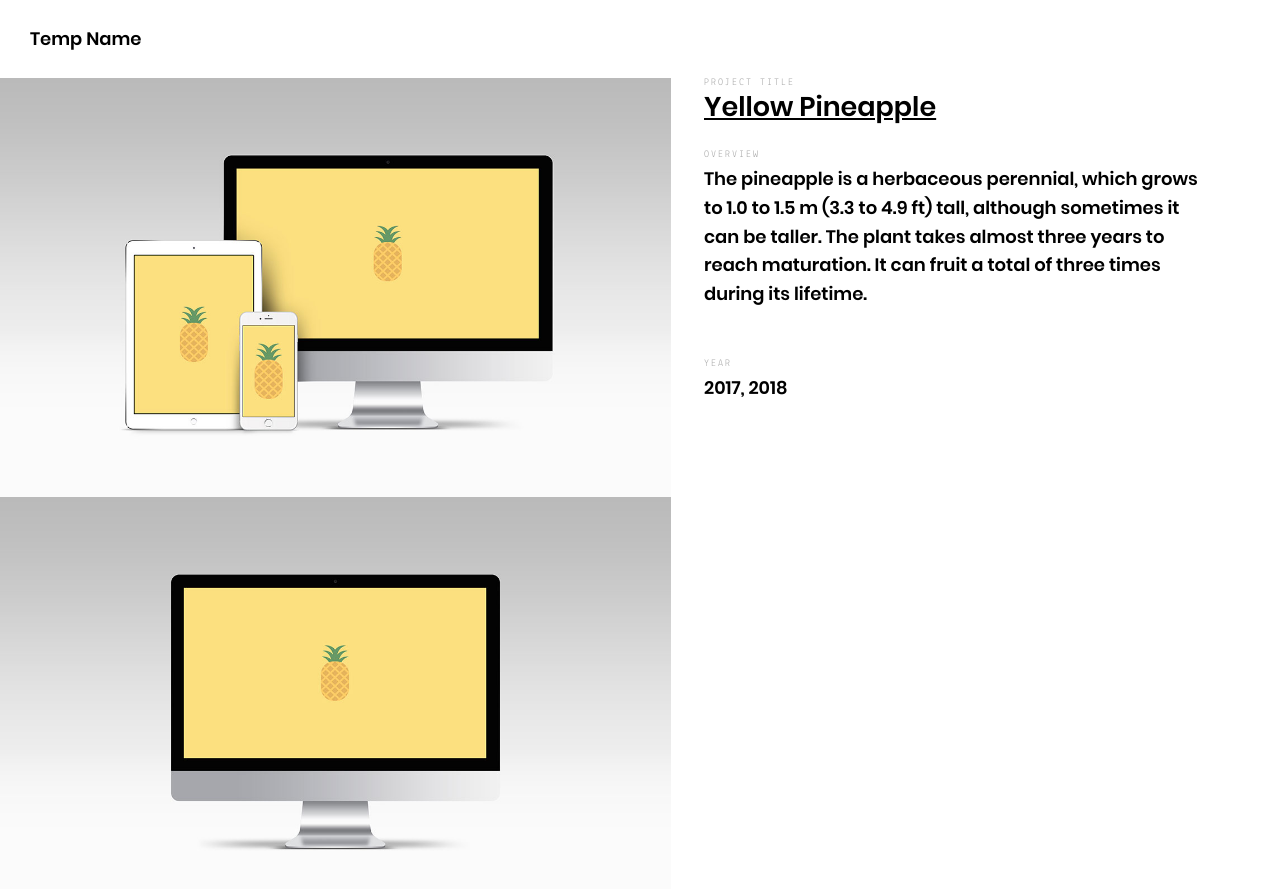
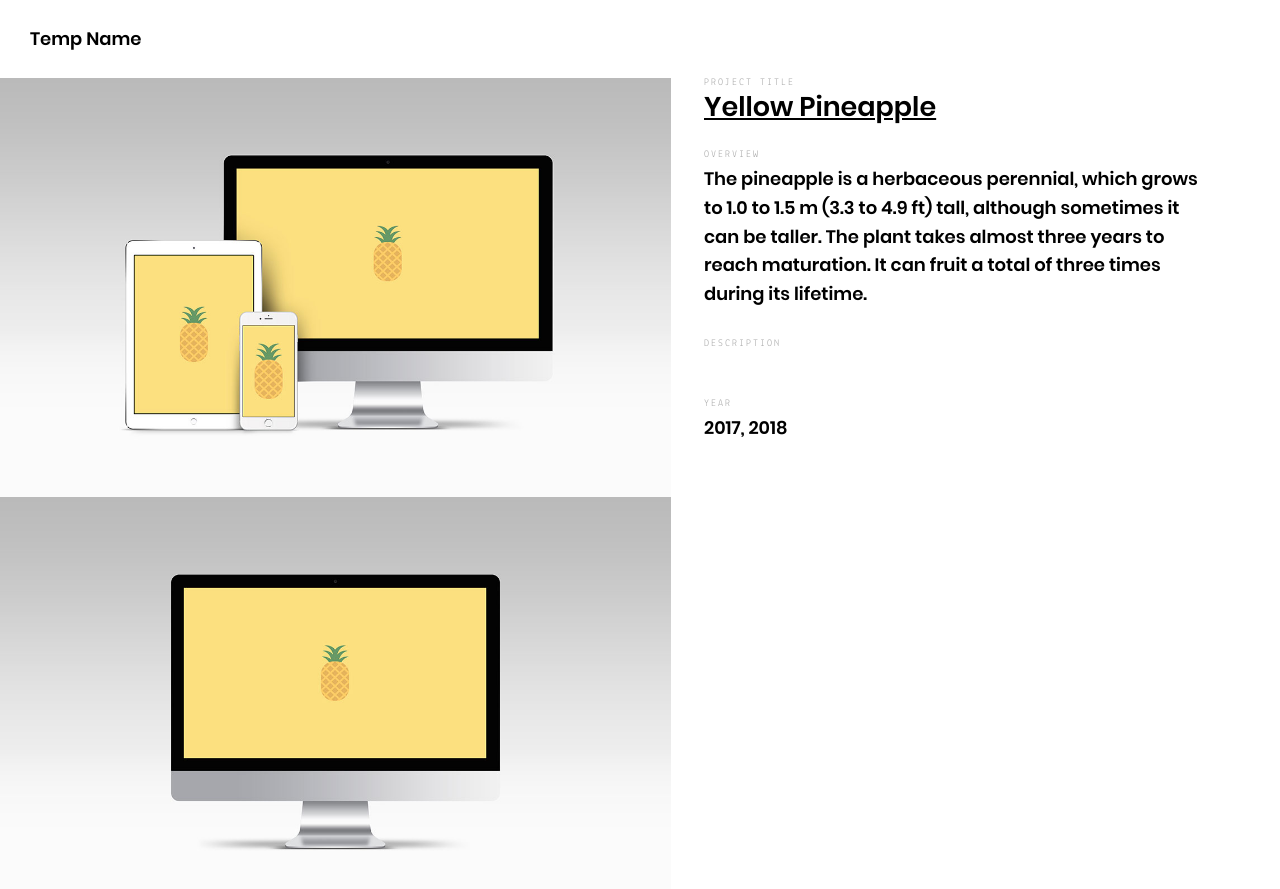
Before and after one commit to amdapoz/portfolio, a Jekyll site: the page built from _posts/projects/2017-04-02-yellowpineapple.md, in a window 1280 px wide and 900 px high. Shown: the top 889 px of the window. Built offline with Jekyll 4.4.1, drawn with Linux system fonts in a browser that asks for light colours.

Commit message:
Update project.html

```diff
--- a/_layouts/project.html
+++ b/_layouts/project.html
@@ -19,6 +19,7 @@
 					</h1>
 					<span class="h2">Overview</span>
 					{{ page.content }}
+					<span class="h2">Description</span>
 					<div class="project-meta">
 						<span class="h2">Year</span>
 						<p>{{ page.agency.year }}</p>
```
